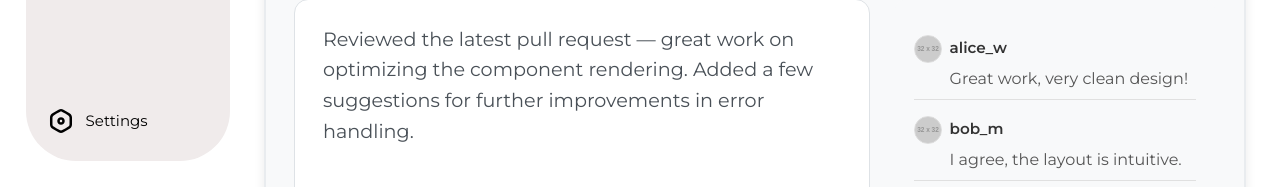
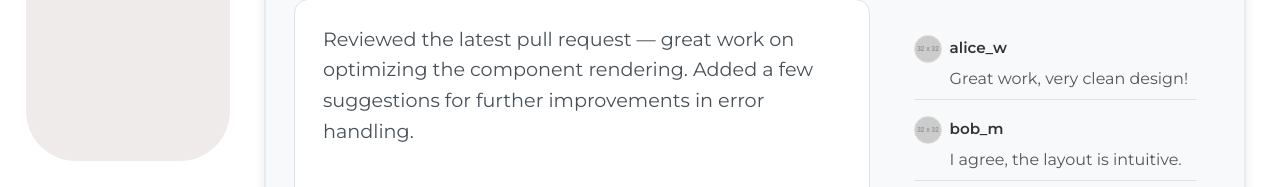
Before and after one commit to Nitsugua38/Epitech-Projects, a React (Vite) app in the folder mvp/frontend/: page / in a window 1280 px wide. Shown: the part 613-800 px from the top of the page. Built offline with nearby package versions, Linux system fonts and the light colour scheme.

Commit message:
fix: corrected navbar responsiveness

```diff
--- a/mvp/frontend/src/common_components/NavBar.css
+++ b/mvp/frontend/src/common_components/NavBar.css
@@ -35,16 +35,6 @@
 }
 
 
-.settingsNavIcon {
-    position: fixed;
-    bottom: 4vw;
-}
-
-.settingsNavIcon span {
-    font-size: 15px;
-}
-
-
 
 
 @media (max-width: 768px) {
@@ -53,12 +43,14 @@
         justify-content: space-between;
         gap: unset;
         padding: 0 5vw;
-        width: 90vw;
+        width: auto;
         top: unset;
         left: 0;
+        right: 0;
         bottom: 0;
         height: 70px;
         border-radius: 15px 15px 0 0;
+        z-index: 100;
     }
 
     .navbar img {
@@ -68,8 +60,3 @@
     .navbar a span {
         display: none;
     }
-
-    .settingsNavIcon * {
-        display: none;
-    }
-}
--- a/mvp/frontend/src/common_components/NavBar.jsx
+++ b/mvp/frontend/src/common_components/NavBar.jsx
@@ -6,7 +6,6 @@ import explore_image from "./assets/explore.svg"
 import notification_image from "./assets/notification.svg"
 import message_image from "./assets/message.svg"
 import profile_image from "./assets/profile.svg"
-import settings_image from "./assets/settings.svg"
 
 import { Link } from 'react-router-dom';
 
@@ -19,7 +18,6 @@ function NavBar() {
                 <Link to="/notifications"><img src={notification_image}></img><span>Notifications</span></Link>
                 <Link to="/messages"><img src={message_image}></img><span>Messages</span></Link>
                 <Link to="/profile"><img src={profile_image} className='profileNavImg'></img><span className='profileNavSpan'>Profile</span></Link>
-                <a className='settingsNavIcon'><img src={settings_image}></img><span>Settings</span></a>
             </nav>
         </>
     )
```
Also changed, not shown: mvp/frontend/src/common_components/assets/settings.svg (deleted).
